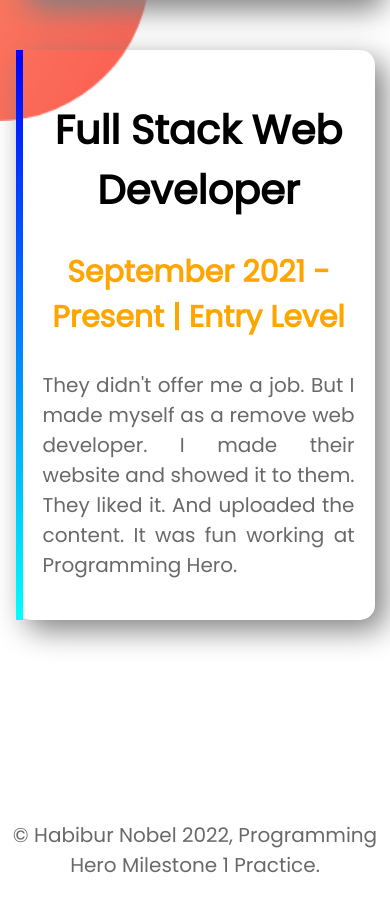
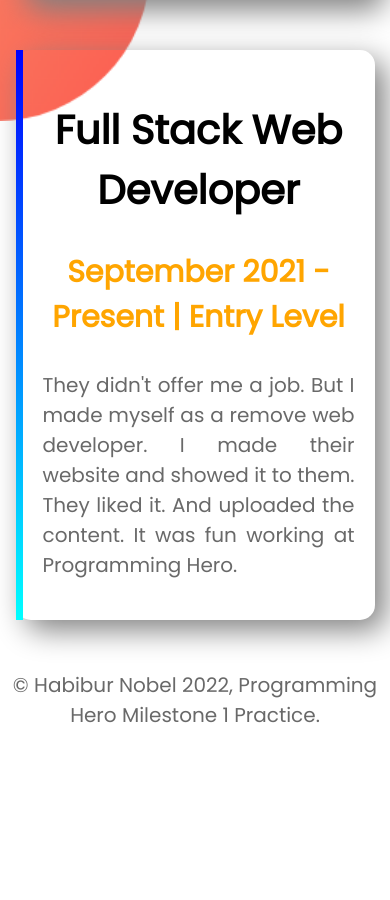
Before and after one commit to nobel7761/PH-M1-Practice, a plain HTML site: page index.html in a window 390 px wide. Shown: the part 3406-4306 px from the top of the page. After the commit the page ends 4156 px from the top, so only its background shows below. Drawn offline with Linux system fonts and the light colour scheme.

Commit message:
footer margin-top modified

```diff
--- a/style.css
+++ b/style.css
@@ -195,6 +195,10 @@ p{
         text-align: center;
     }
 
+    .footer{
+        margin-top: -150px;
+    }
+
     .footer p{
         font-size: 20px;
         text-align: center;
```
